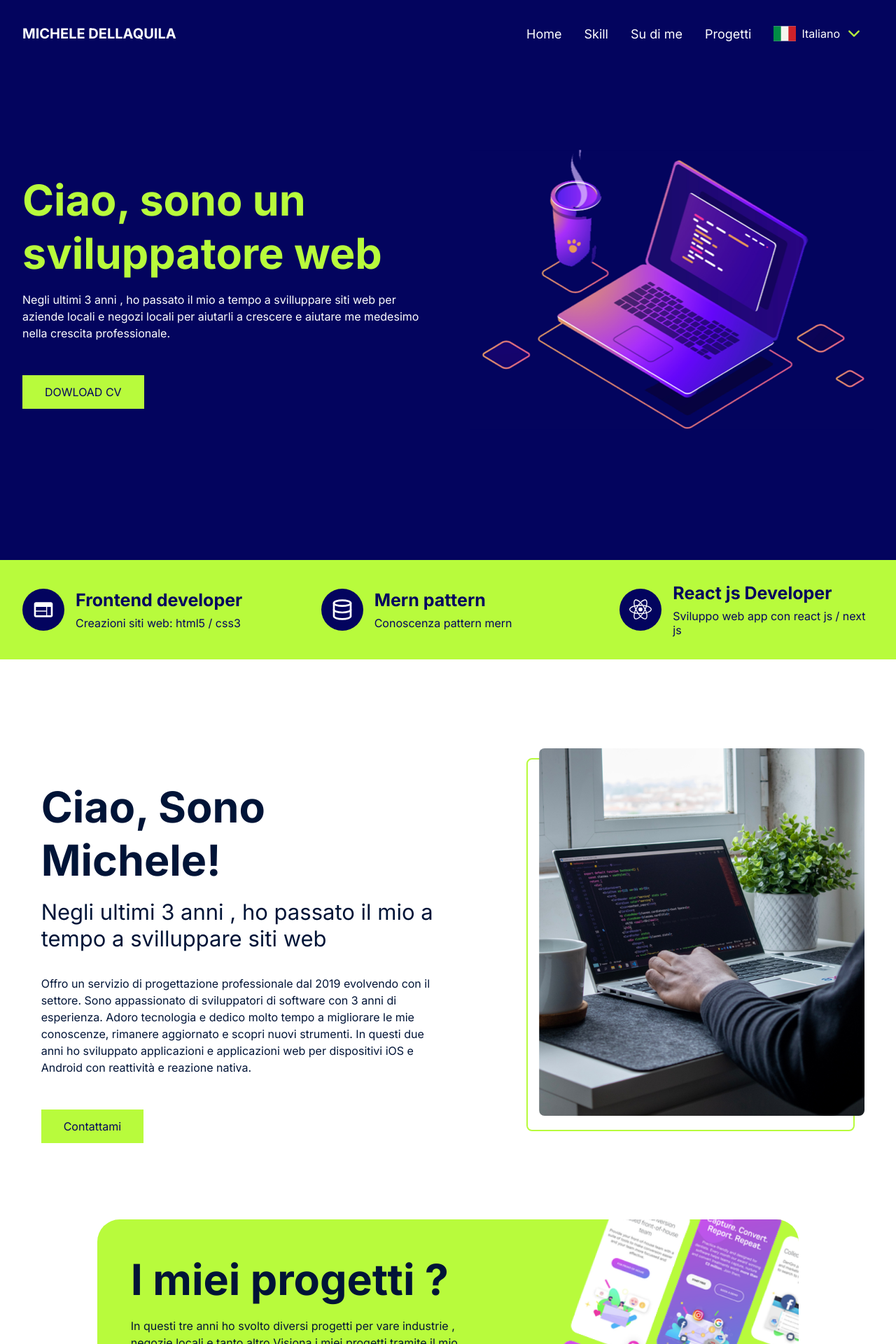
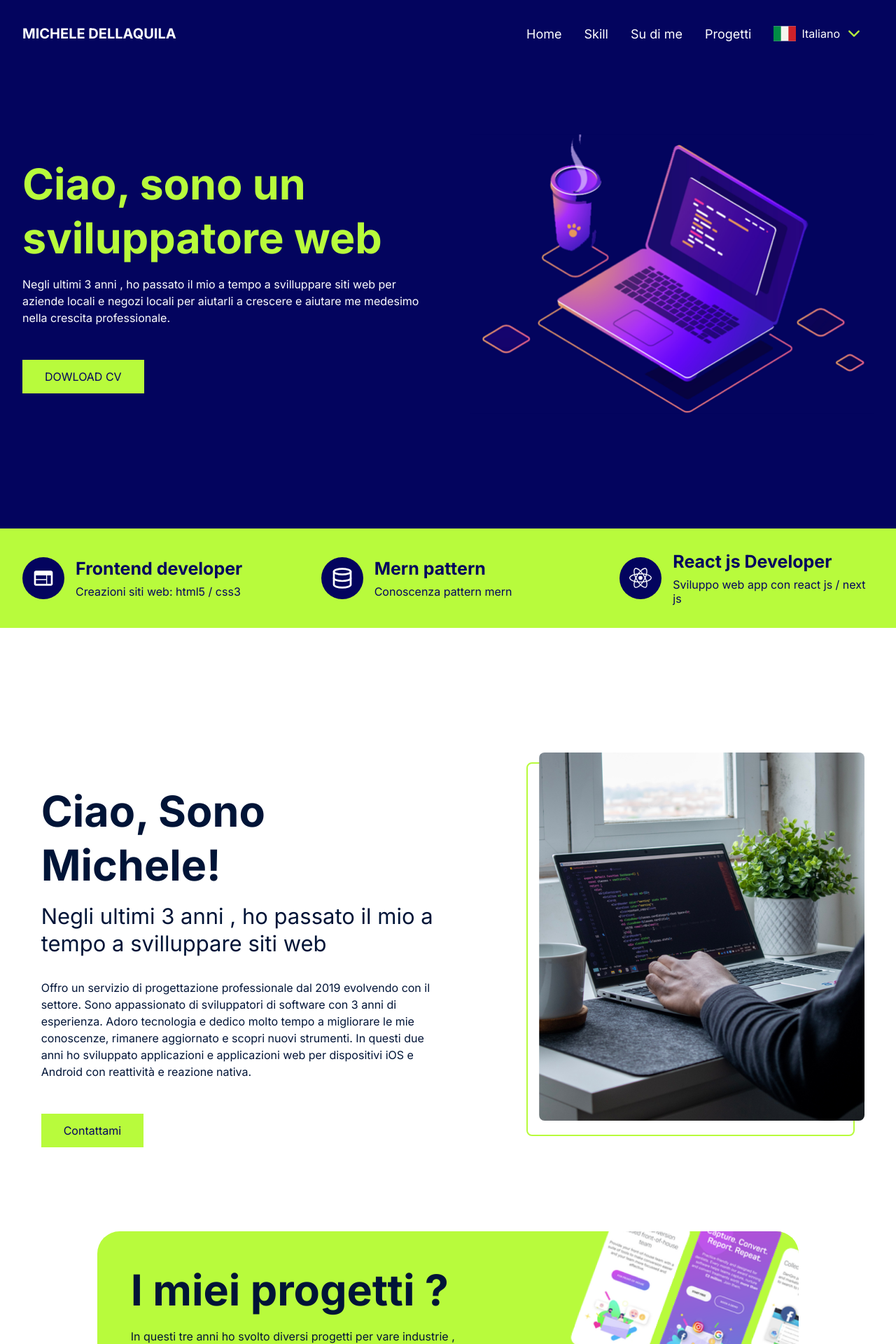
Before and after one commit to MicheleDellaquila/Portfolio, a Next.js app: page / in a window 1280 px wide. Shown: the top 1920 px of the page at 70% size. Built offline with nearby package versions, Linux system fonts and the light colour scheme.

Commit message:
minor fix

```diff
--- a/containers/about/about.module.scss
+++ b/containers/about/about.module.scss
@@ -1,7 +1,5 @@
 .About {
-  display: flex;
-  align-items: center;
-  height: 100vh;
+  padding: 160px 0 120px;
 
   div[class*='col'] {
     margin-top: 32px;
--- a/containers/heroContent/heroContent.module.scss
+++ b/containers/heroContent/heroContent.module.scss
@@ -1,7 +1,5 @@
 .HeroContent {
-  display: flex;
-  align-items: center;
-  height: 100vh;
+  padding: 160px 0;
 
   div[class*='col'] {
     margin-top: 32px;
--- a/containers/projects/projects.module.scss
+++ b/containers/projects/projects.module.scss
@@ -17,7 +17,7 @@
         font-family: 'Inter', sans-serif;
         font-weight: bold;
         margin-bottom: 16px;
-        line-height: 1.25;
+        line-height: 1.2;
 
         @media (max-width: 767px) {
           font-size: 3.063rem;
```
